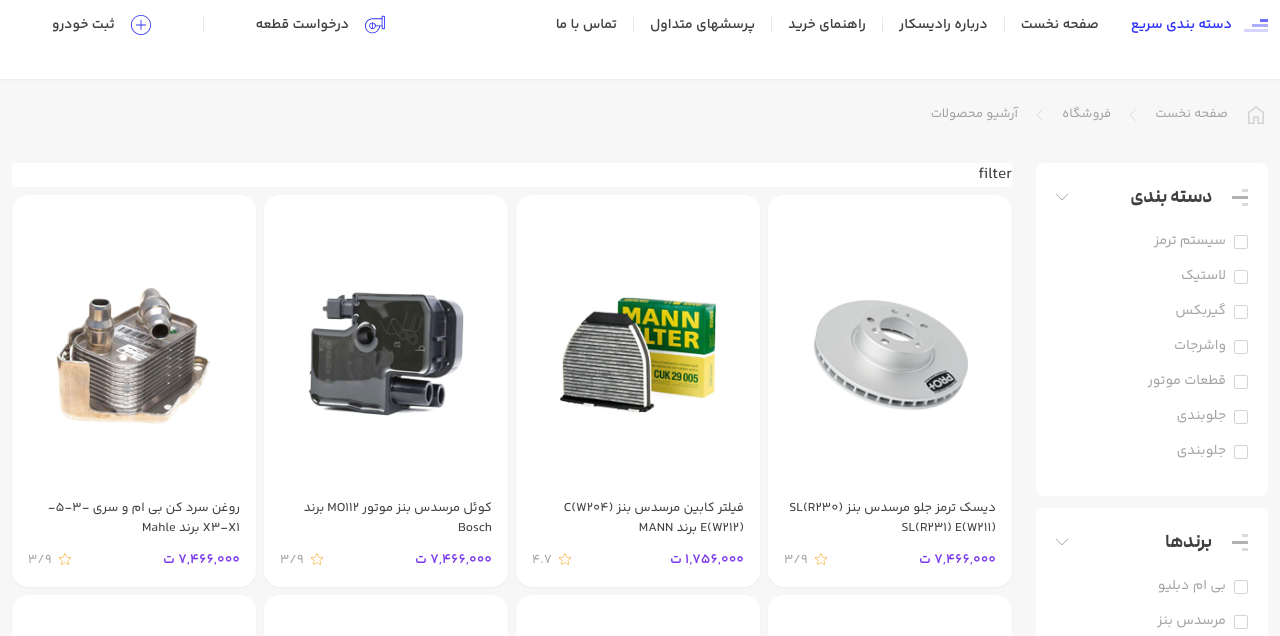
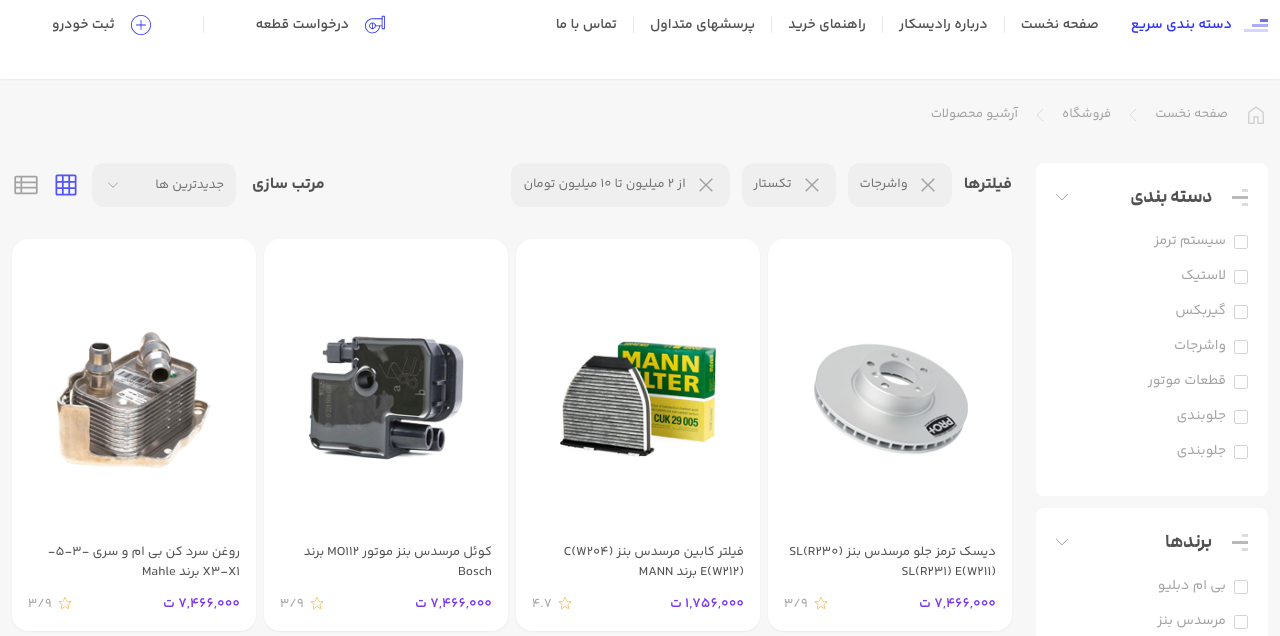
Before and after one commit to samranfeli/tailwind-html, a website: page productsArchive.html in a window 1280 px wide. Shown: the part 117-753 px from the top of the page. Drawn offline with Linux system fonts and the light colour scheme; a web font is replaced by a local one.

Commit message:
products archive sort and active filter

```diff
--- a/productsArchive.html
+++ b/productsArchive.html
@@ -95,7 +95,7 @@
     <link rel="stylesheet" href="./src/styles/tailwind.css" />
 </head>
 
-<body dir="rtl" class="font-yekan text-neutral-700 bg-neutral-100">
+<body dir="rtl" class="font-yekan text-neutral-600 bg-neutral-100">
     <header class="bg-white shadow-sm text-sm leading-7 relative z-20">
 
         <div class="max-w-7xl mx-auto px-3 py-6 md:py-10">
@@ -610,8 +610,55 @@
                         </div>
                     </div>
                     <div class="col-span-4">
-                        <div class="bg-white mb-2">
-                            filter
+                        <div class="flex justify-between items-center mb-8">
+                            <div class="flex items-center gap-3">
+                                <label class="font-bold text">فیلترها</label>
+                                <div id="active_filters" class="flex gap-3 items-center">
+                                    <span class="bg-neutral-200 text-neutral-500 text-xs px-3 h-11 rounded-xl flex gap-2 items-center">
+                                        <button type="button">
+                                            <svg viewBox="0 -960 960 960" class="w-6 h-6 fill-neutral-400"><path d="m249-207-42-42 231-231-231-231 42-42 231 231 231-231 42 42-231 231 231 231-42 42-231-231-231 231Z"/></svg>
+                                        </button>
+                                        واشرجات
+                                    </span>
+                                    <span class="bg-neutral-200 text-neutral-500 text-xs px-3 h-11 rounded-xl flex gap-2 items-center">
+                                        <button type="button">
+                                            <svg viewBox="0 -960 960 960" class="w-6 h-6 fill-neutral-400"><path d="m249-207-42-42 231-231-231-231 42-42 231 231 231-231 42 42-231 231 231 231-42 42-231-231-231 231Z"/></svg>
+                                        </button>
+                                        تکستار
+                                    </span>
+                                    <span class="bg-neutral-200 text-neutral-500 text-xs px-3 h-11 rounded-xl flex gap-2 items-center">
+                                        <button type="button">
+                                            <svg viewBox="0 -960 960 960" class="w-6 h-6 fill-neutral-400"><path d="m249-207-42-42 231-231-231-231 42-42 231 231 231-231 42 42-231 231 231 231-42 42-231-231-231 231Z"/></svg>
+                                        </button>
+                                        از 2 میلیون تا 10 میلیون تومان
+                                    </span>
+                                </div>
+
+                            </div>
+                            <div class="flex gap-3">
+                                <div class="flex items-center gap-4">
+                                    <span class="grow-0 w-18 font-bold">
+                                        مرتب سازی
+                                    </span>
+                                    <div class="relative w-36 leading-7">
+                                        <select class="block h-11 w-full text-neutral-500 text-xs px-3 appearance-none rounded-xl outline-0 cursor-pointer bg-neutral-200">
+                                            <option value=""> جدیدترین ها</option>
+                                            <option value=""> گرانترین ها </option>
+                                        </select>
+                                        <svg viewBox="0 0 490.656 490.656" class="pointer-events-none fill-neutral-500 w-2.5 h-2.5 absolute top-1/2 -translate-y-1/2 left-4"><path d="M487.536,120.445c-4.16-4.16-10.923-4.16-15.083,0L245.339,347.581L18.203,120.467c-4.16-4.16-10.923-4.16-15.083,0    c-4.16,4.16-4.16,10.923,0,15.083l234.667,234.667c2.091,2.069,4.821,3.115,7.552,3.115s5.461-1.045,7.531-3.136l234.667-234.667    C491.696,131.368,491.696,124.605,487.536,120.445z"></path></svg>
+                                    </div>
+                                </div>
+
+                                <button type="button">
+                                    <svg viewBox="0 -960 960 960" class="w-7 h-7 fill-blue-500" ><path d="M180-120q-24 0-42-18t-18-42v-600q0-24 18-42t42-18h600q24 0 42 18t18 42v600q0 24-18 42t-42 18H180Zm0-60h160v-160H180v160Zm220 0h160v-160H400v160Zm220 0h160v-160H620v160ZM180-400h160v-160H180v160Zm220 0h160v-160H400v160Zm220 0h160v-160H620v160ZM180-620h160v-160H180v160Zm220 0h160v-160H400v160Zm220 0h160v-160H620v160Z"/></svg>
+                                </button>
+                                <button type="button">
+                                    <svg viewBox="0 -960 960 960" class="w-7 h-7 fill-neutral-400" ><path d="M350-220h470v-137H350v137ZM140-603h150v-137H140v137Zm0 187h150v-127H140v127Zm0 196h150v-137H140v137Zm210-196h470v-127H350v127Zm0-187h470v-137H350v137ZM140-160q-24 0-42-18t-18-42v-520q0-24 18-42t42-18h680q24 0 42 18t18 42v520q0 24-18 42t-42 18H140Z"/></svg>
+                                </button>
+
+
+
+                            </div>
                         </div>
                         <div class="grid grid-cols-4 gap-2 mb-4">
                             <a href="#" class="p-4 group cursor-pointer rounded-2xl relative bg-white shadow-sm hover:shadow-md transition-all">
```
Also changed, not shown: index.html (+1 -1 lines), src/styles/tailwind.css.
